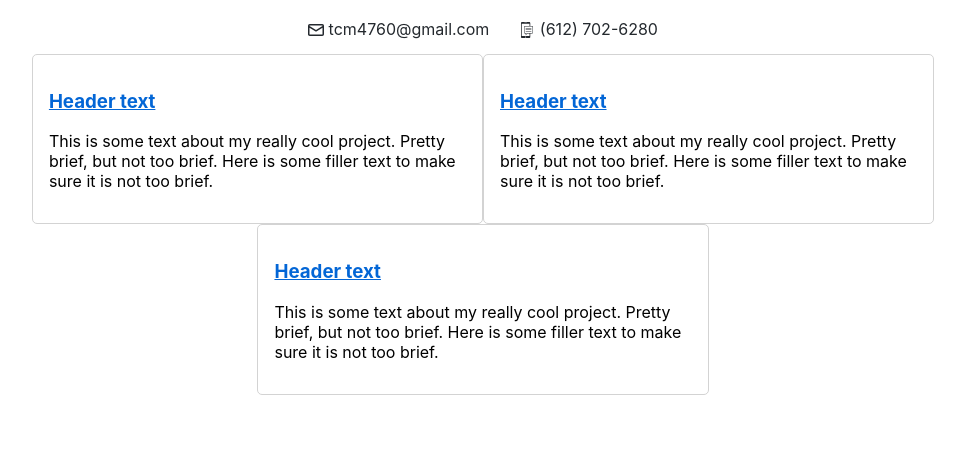
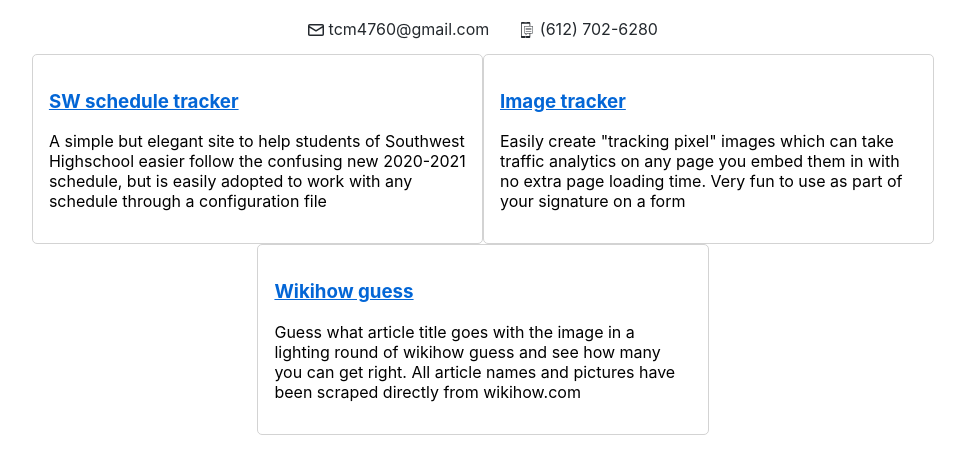
Before and after one commit to Themis3000/themis3000.github.io, a plain HTML site: page index.html in a window 1280 px wide. Shown: the part 63-534 px from the top of the page, without its empty margins (157-1122 px from the left). Drawn offline with Linux system fonts and the light colour scheme.

Commit message:
Updated to fill in the placeholders with my actual projects

```diff
--- a/index.html
+++ b/index.html
@@ -26,19 +26,19 @@
     </div>
     <div id="projects">
         <div class="project">
-            <h3><a href="https://github.com/Themis3000">Header text</a></h3>
-            <p>This is some text about my really cool project. Pretty brief, but not too brief. Here is some filler
-            text to make sure it is not too brief.</p>
+            <h3><a href="https://themis3000.github.io/sched_tracker/">SW schedule tracker</a></h3>
+            <p>A simple but elegant site to help students of Southwest Highschool easier follow the confusing new
+                2020-2021 schedule, but is easily adopted to work with any schedule through a configuration file</p>
         </div>
         <div class="project">
-            <h3><a href="https://github.com/Themis3000">Header text</a></h3>
-            <p>This is some text about my really cool project. Pretty brief, but not too brief. Here is some filler
-                text to make sure it is not too brief.</p>
+            <h3><a href="https://imgtraker.herokuapp.com/">Image tracker</a></h3>
+            <p>Easily create "tracking pixel" images which can take traffic analytics on any page you embed them in with
+            no extra page loading time. Very fun to use as part of your signature on a form</p>
         </div>
         <div class="project">
-            <h3><a href="https://github.com/Themis3000">Header text</a></h3>
-            <p>This is some text about my really cool project. Pretty brief, but not too brief. Here is some filler
-                text to make sure it is not too brief.</p>
+            <h3><a href="https://themis3000.github.io/wikihow_guess/">Wikihow guess</a></h3>
+            <p>Guess what article title goes with the image in a lighting round of wikihow guess and see how many you
+            can get right. All article names and pictures have been scraped directly from wikihow.com</p>
         </div>
     </div>
 </body>
--- a/style.css
+++ b/style.css
@@ -15,7 +15,7 @@ div, h1, h2, h3, h4, h5, h6, p {
     display: flex;
     flex-wrap: wrap;
     justify-content: center;
-    align-items: flex-start;
+    align-items: stretch;
 }
 
 #contact {
```
